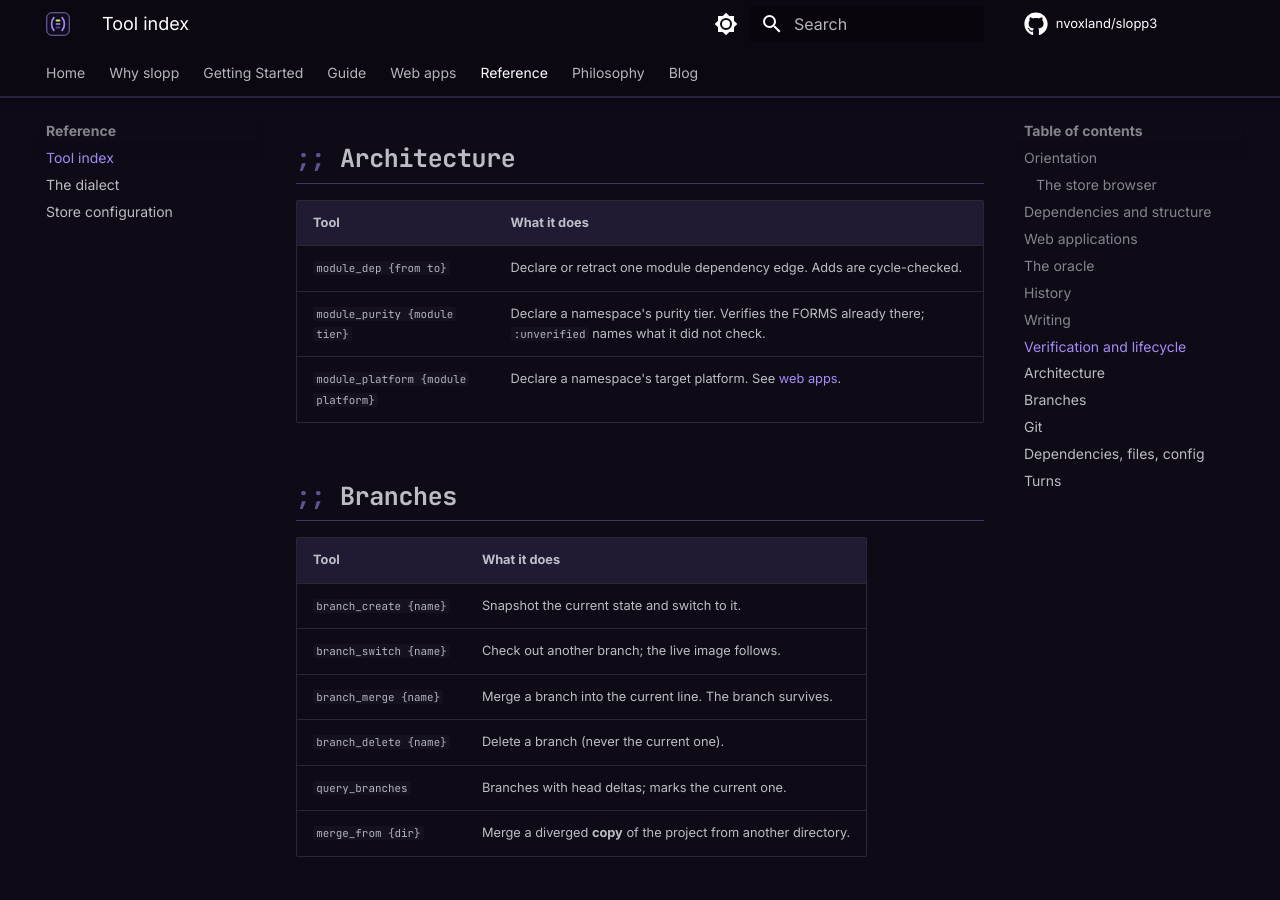
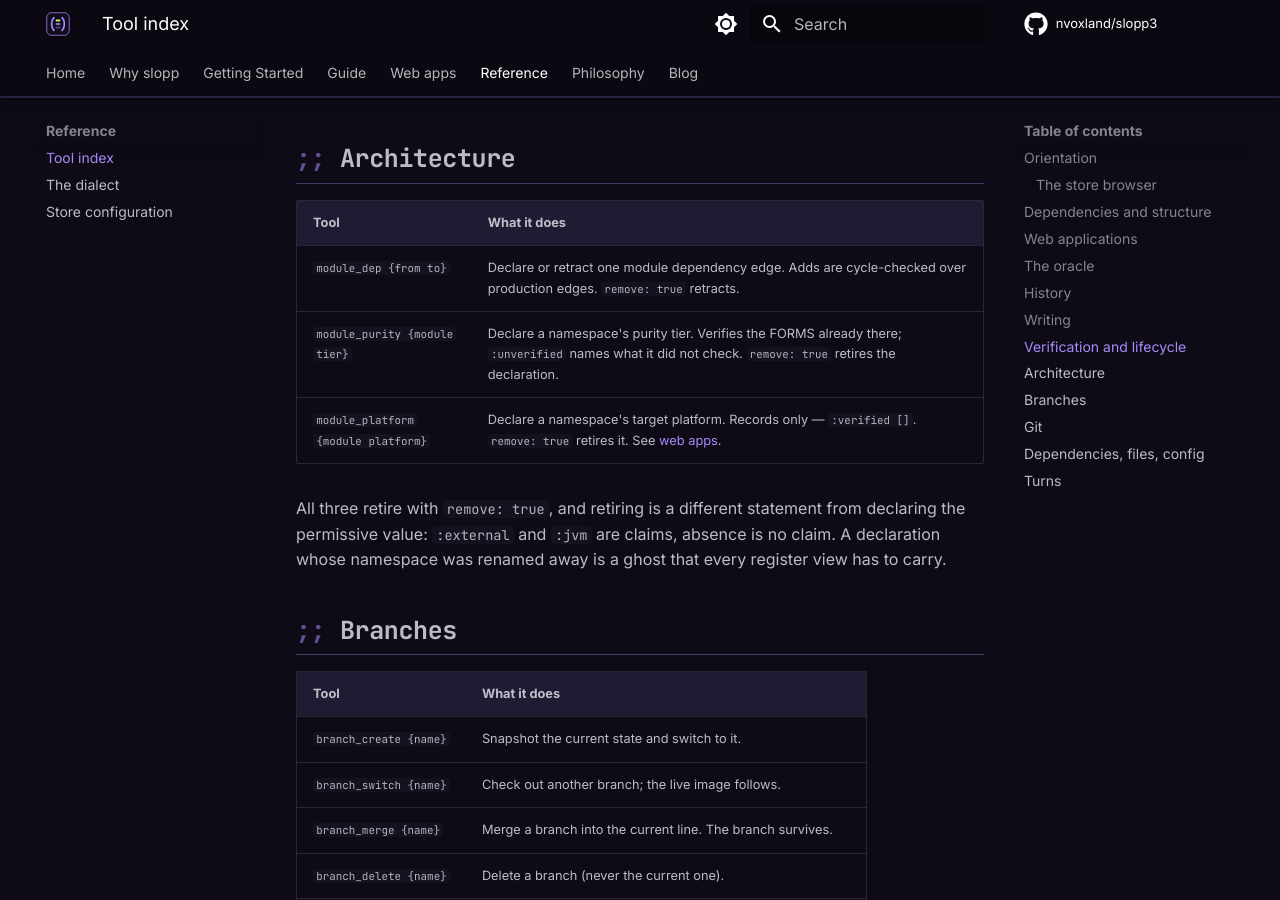
Before and after one commit to nvoxland/slopp3, an MkDocs documentation site: the page built from docs/reference/tools.md, in a window 1280 px wide and 900 px high, scrolled down 5532 px. Built offline with MkDocs 1.6.1 and Material for MkDocs 9.7.7, drawn with Linux system fonts in a browser that asks for light colours; comment, search, counter and statistics services are not loaded.

Commit message:
The non-form citizens: all seven root-cause fixes
Closes the analysis in ideas/the-non-form-citizens.md -- every open
friction from the UI wave was about something that is not a form, and so
got none of the machinery a form gets.

A  declarations say which axes they verified (module_purity,
   module_platform, module_dep, config_file). #17's own proposed fix was
   wrong: the layering omission is deliberate (D-rule-grain). What failed
   was returning the same shape either way.
B  done and full_check carry :host-stale when the process producing the
   verdict is knowingly running superseded code. Same producer as
   session_brief's :host, aimed at the reader who is judging something.
C  refs/occurrences-of -- one set for every way a namespace NAME appears,
   with per-occurrence provenance -- and ns_rename reports what it left,
   scanned after the write so it is a reality check.
D  tier-governance registered in the rule registry: a rename that folds
   code under a stricter tier is caught at done. Fixed en route:
   tier-report re-derived the governing tier at module grain and
   disagreed with tier-for on 28 of 75 production namespaces.
E  remove: true on module_purity and module_platform; five ghosts gone.
F  verification belongs to the transaction -- module_extract verifies
   once, after the whole rename set lands.
G  verification records what it costs, and full_check records its verdict.

Two holes found by the work: done judged :none before :red, so an
error-grade finding that fires on a delta could never flip the status;
and the external tier's shards were assigned round-robin by index while
their cost is image boots. Balancing by boots is 288.2s -> 247.6s.

full_check green: 171 namespaces, 0 lint errors, 0 lint warnings.

```diff
--- a/docs/reference/tools.md
+++ b/docs/reference/tools.md
@@ -126,9 +126,14 @@
 
 | Tool | What it does |
 |---|---|
-| `module_dep {from to}` | Declare or retract one module dependency edge. Adds are cycle-checked. |
-| `module_purity {module tier}` | Declare a namespace's purity tier. Verifies the FORMS already there; `:unverified` names what it did not check. |
-| `module_platform {module platform}` | Declare a namespace's target platform. See [web apps](#web-applications). |
+| `module_dep {from to}` | Declare or retract one module dependency edge. Adds are cycle-checked over production edges. `remove: true` retracts. |
+| `module_purity {module tier}` | Declare a namespace's purity tier. Verifies the FORMS already there; `:unverified` names what it did not check. `remove: true` retires the declaration. |
+| `module_platform {module platform}` | Declare a namespace's target platform. Records only — `:verified []`. `remove: true` retires it. See [web apps](#web-applications). |
+
+All three retire with `remove: true`, and retiring is a different statement
+from declaring the permissive value: `:external` and `:jvm` are claims,
+absence is no claim. A declaration whose namespace was renamed away is a ghost
+that every register view has to carry.
 
 ## Branches
 
```
Also changed, not shown: .context/operation-api.md (+13 -0 lines), plugins/slopp/skills/slopp/SKILL.md (+12 -0 lines).
